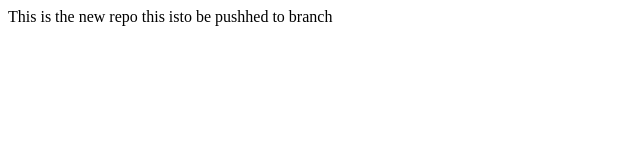
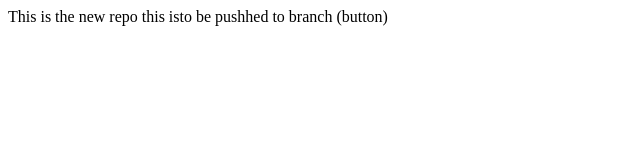
Before and after one commit to nukuldhake/LocalRepo, a plain HTML site: page index.html in a window 1280 px wide. Shown: the full height of the page, 0-640 px from the left. Drawn offline with Linux system fonts and the light colour scheme.

Commit message:
new branch

```diff
--- a/index.html
+++ b/index.html
@@ -1,5 +1,5 @@
 <p>
     This is the new repo
-    this isto be pushhed to branch
+    this isto be pushhed to branch (button)
 
 </p>
```
